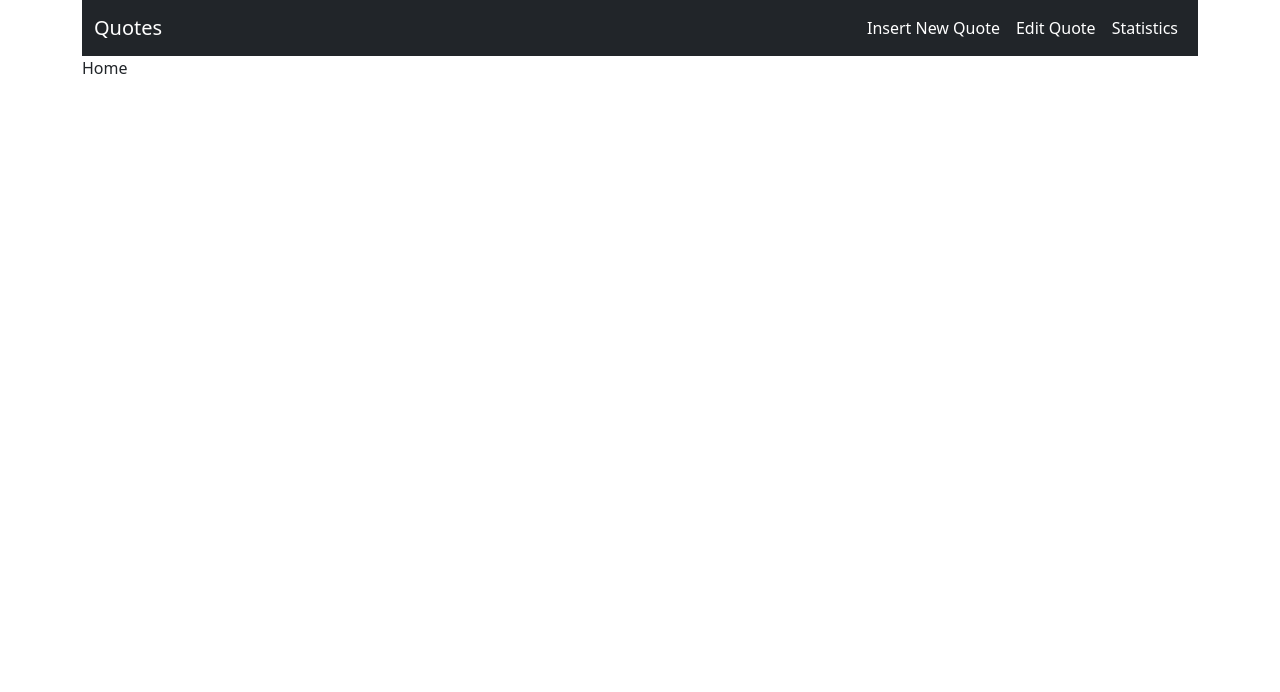
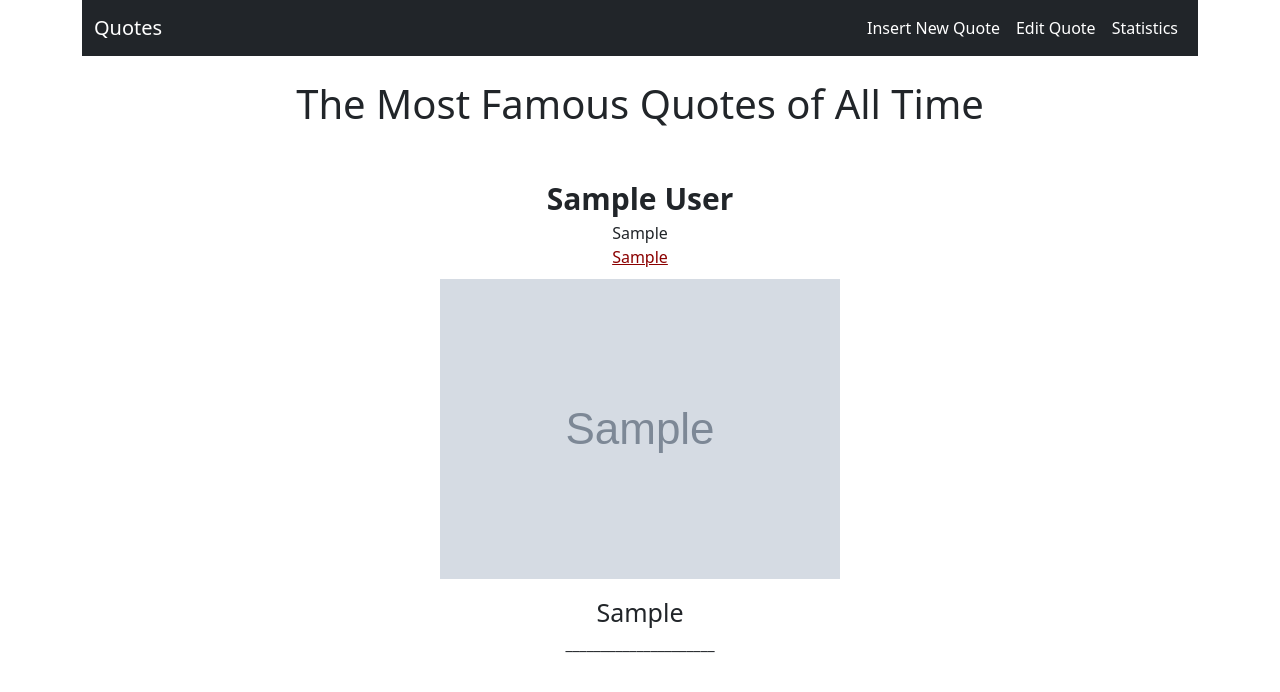
Before and after one commit to kvalge/quotes-django, a Django app: page / in a window 1280 px wide. Shown: the top 692 px of the page. Run offline with Django 4.2, Linux system fonts and the light colour scheme; tables that the repository leaves empty hold one stand-in row (values such as "Sample post"); grey boxes marked "Sample" are stand-in pictures.

Commit message:
Created home view to return all quotes. Added style.css.

```diff
--- a/db.sql
+++ b/db.sql
@@ -122,4 +122,4 @@ VALUES (DEFAULT,'Kurt Cobain',
     'They laugh at me because I’m different; I laugh at them because theyre’re all the same.',
     '1967 - 1994',
     'Music',
-    'https://www.newyorker.com/magazine/1994/04/25/generation-exit');
+    'https://media.newyorker.com/photos/5ad514a5cd7220727ab349eb/master/w_2560%2Cc_limit/940425_ra505.jpg');
--- /dev/null
+++ b/quotes_app/static/style.css
@@ -0,0 +1,40 @@
+.container {
+    text-align: center
+    }
+
+    .title {
+    font-size: 30px;
+    font-weight: bold
+    }
+
+    .quote {
+    font-size: 25px
+    }
+
+    .crop {
+     height: 300px;
+     width: 400px;
+     overflow: hidden;
+    }
+    img {
+     height: auto;
+     width: 400px;
+     margin-top: 10px;
+     margin-bottom: 15px
+    }
+
+    button, .button {
+        cursor: pointer;
+        font-size: 15px;
+        color: whitesmoke;
+        background-color: #8b0000;
+        border-color: #8b0000;
+        border-radius: 3px;
+        height: 37px;
+        width: 112px;
+        margin-bottom: 10px
+    }
+
+    a {
+    color: #8b0000
+    }
--- a/quotes_app/templates/base.html
+++ b/quotes_app/templates/base.html
@@ -4,6 +4,8 @@
     <meta charset="UTF-8">
     <meta name="viewport" content="width=device-width, initial-scale=1, shrink-to-fit=no">
     <link rel="stylesheet" href="https://cdn.jsdelivr.net/npm/bootstrap@5.1.3/dist/css/bootstrap.min.css">
+    {% load static %}
+    <link rel="stylesheet" type="text/css" href="{% static 'style.css' %}"/>
     <title>Quotes</title>
 </head>
 <body>
--- a/quotes_app/templates/home.html
+++ b/quotes_app/templates/home.html
@@ -1,4 +1,20 @@
 {% extends 'base.html' %}
 {% block content %}
-Home
+<h1 class="mt-4 mb-4">The Most Famous Quotes of All Time</h1>
+<div class="container">
+{% for quote in quotes %}
+<br>
+<div class="title">{{quote.author}}</div>
+<div>{{ quote.years }}</div>
+<div>
+    <a href="/{{quote.area}}">
+        {{ quote.area }}
+    </a>
+</div>
+<img class="crop" src="{{quote.image}}" alt="{{quote.author}}">
+<div class="quote">{{ quote.quote}}</div>
+<div>_____________________</div>
+<br>
+{% endfor %}
+</div>
 {% endblock %}
--- a/quotes_app/views.py
+++ b/quotes_app/views.py
@@ -3,5 +3,5 @@ from django.http import HttpResponse
 from quotes_app.models import Quote
 
 def home(response):
-    ls = Quote.objects.all()
-    return render(response, "home.html", {"ls": ls})
+    quotes = Quote.objects.all()
+    return render(response, "home.html", {"quotes": quotes})
```
